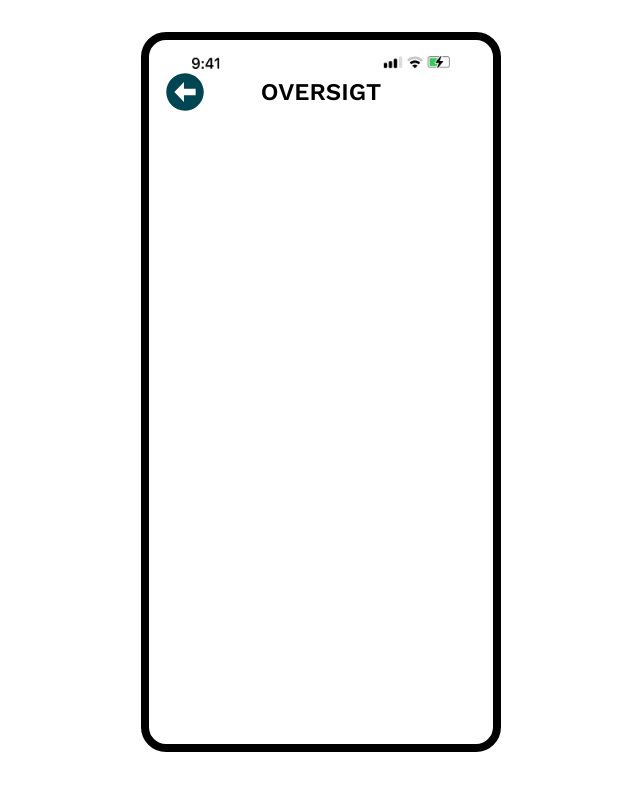
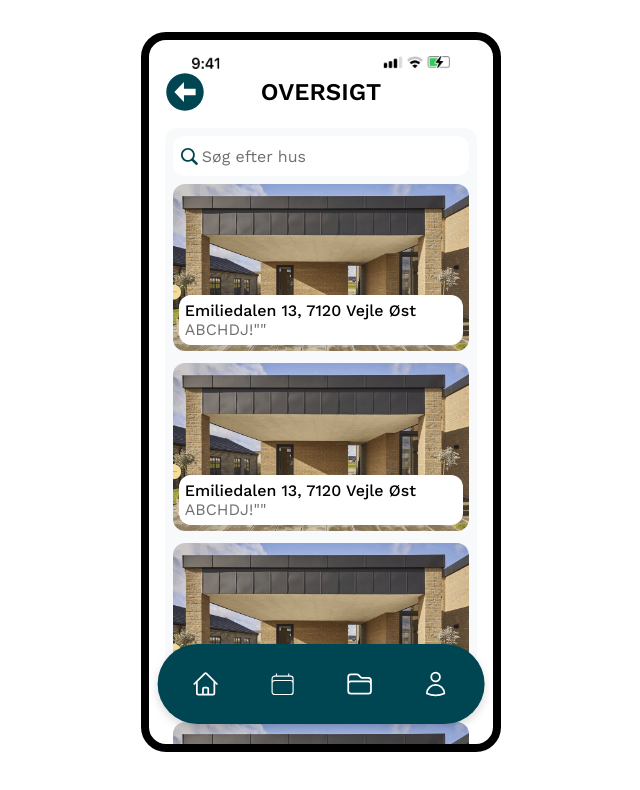
Before and after one commit to Bancharka/Pentia-Milton, a Vue app: page /overview in a window 1280 px wide. Shown: the top 790 px of the page, without its empty margins (319-959 px from the left). Built offline with nearby package versions, Linux system fonts and the light colour scheme.

Commit message:
overviewviewvue done

```diff
--- /dev/null
+++ b/src/components/SearchInput.vue
@@ -0,0 +1,20 @@
+<script setup>
+defineProps({
+  placeholder: {
+    type: String,
+    default: "Søg...",
+  },
+});
+</script>
+<template>
+  <div class="searchinput">
+    <span>
+      <img
+        src="@/assets/icons/magnifyingglass.svg"
+        alt="Forstørrelsesglas"
+        class="searchinput__icon"
+      />
+    </span>
+    <input type="text" :placeholder="placeholder" />
+  </div>
+</template>
--- a/src/styles/components/_housecard.scss
+++ b/src/styles/components/_housecard.scss
@@ -3,7 +3,7 @@
 
 .housecard {
     position: relative;
-    margin-bottom: $spacing-md;
+    margin: $spacing-sm auto $spacing-md auto;
 
     &__img {
         border-radius: 12px;
--- a/src/styles/components/_index.scss
+++ b/src/styles/components/_index.scss
@@ -7,3 +7,4 @@
 @forward "progressbar";
 @forward "profileheader";
 @forward "housemodal";
+@forward "searchinput";
--- /dev/null
+++ b/src/styles/components/_searchinput.scss
@@ -0,0 +1,20 @@
+@use "../abstracts" as *;
+@use "../layout" as *;
+
+.searchinput {
+    display: flex;
+    align-items: center;
+    background-color: $white;
+    border-radius: 12px;
+    height: 40px;
+    padding: $spacing-sm;
+
+    &__icon {
+        margin-right: $spacing-xs;
+    }
+
+    input::placeholder {
+        @include subheading;
+
+    }
+}
--- a/src/styles/layout/_container.scss
+++ b/src/styles/layout/_container.scss
@@ -36,7 +36,6 @@
   z-index: 1;
 }
 
-
 .site-container {
   height: 95%;
   width: 100%;
--- a/src/styles/views/_index.scss
+++ b/src/styles/views/_index.scss
@@ -1,3 +1,4 @@
 @forward "login";
 @forward "welcome";
 @forward "profileview";
+@forward "overview";
--- /dev/null
+++ b/src/styles/views/_overview.scss
@@ -0,0 +1,7 @@
+@use "../layout" as *;
+
+.overview {
+    padding-top: $spacing-sm;
+    width: 95%;
+    margin: 0 auto;
+}
--- a/src/views/developers/OverviewView.vue
+++ b/src/views/developers/OverviewView.vue
@@ -1,8 +1,21 @@
 <script setup>
+import BottomNav from "@/components/BottomNav.vue";
 import Header from "@/components/Header.vue";
+import HouseCard from "@/components/HouseCard.vue";
+import SearchInput from "@/components/SearchInput.vue";
 </script>
 <template>
   <div class="page-container">
     <Header />
+    <div class="site-container site-container--primary">
+      <div class="overview">
+        <SearchInput placeholder="Søg efter hus" />
+        <HouseCard />
+        <HouseCard />
+        <HouseCard />
+        <HouseCard />
+        <BottomNav />
+      </div>
+    </div>
   </div>
 </template>
```
Also changed, not shown: src/assets/icons/magnifyingglass.svg (added).
